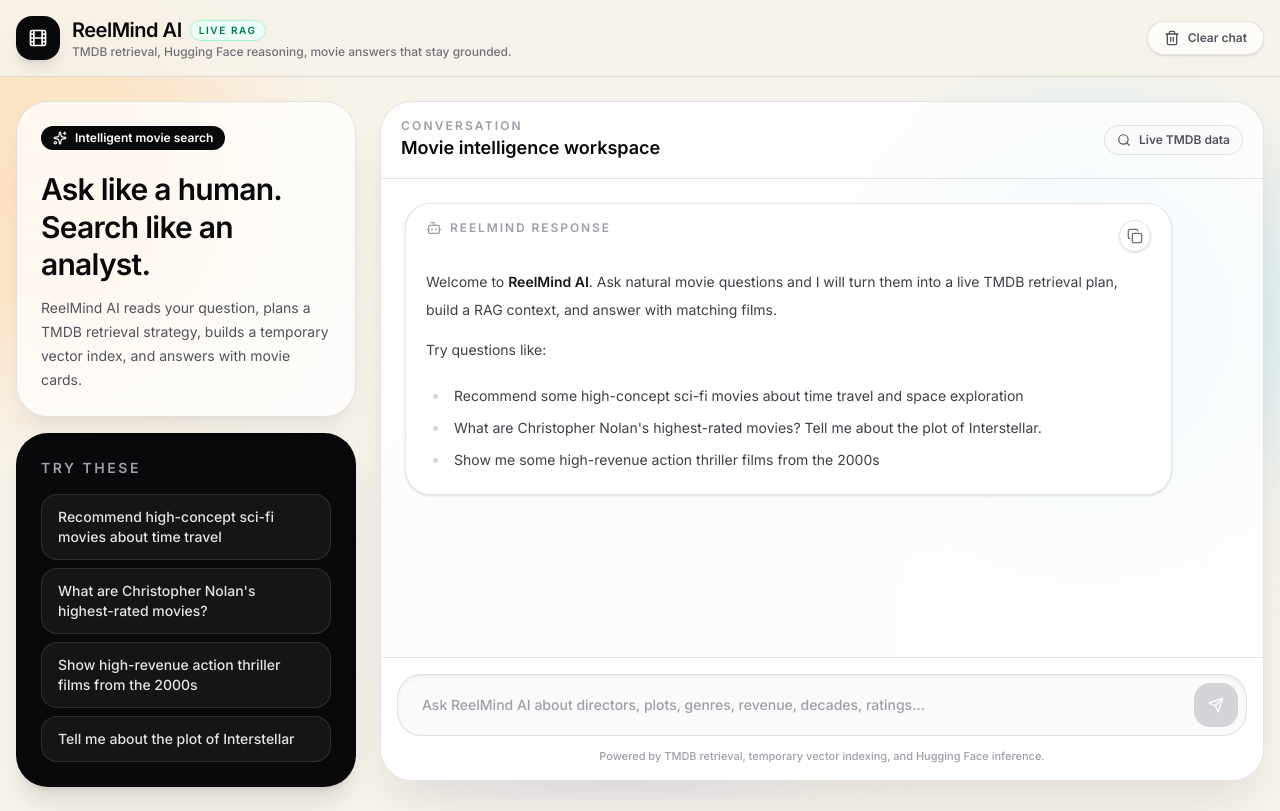
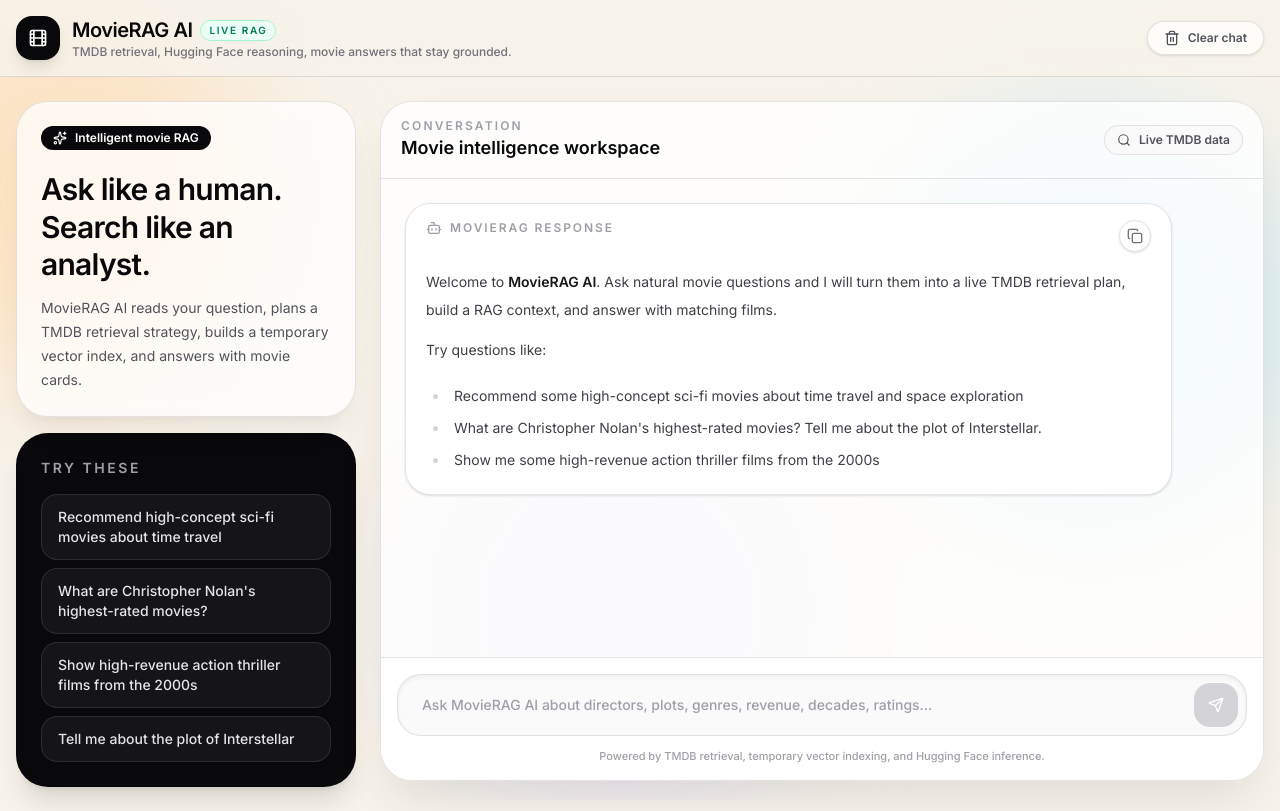
Before and after one commit to zainhaidar16/RAG-powered-conversational-IMDB-movies-recommendation-tool, a React (Vite) app: page / in a window 1280 px wide. Built offline with nearby package versions, Linux system fonts and the light colour scheme.

Commit message:
Rename app from ReelMind AI to MovieRAG AI

```diff
--- a/src/App.tsx
+++ b/src/App.tsx
@@ -31,13 +31,13 @@
   inferredParams?: any;
 };
 
-const APP_NAME = "ReelMind AI";
+const APP_NAME = "MovieRAG AI";
 
 const INITIAL_MESSAGE: Message = {
   id: "welcome",
   role: "assistant",
   content:
-    "Welcome to **ReelMind AI**. Ask natural movie questions and I will turn them into a live TMDB retrieval plan, build a RAG context, and answer with matching films.\n\nTry questions like:\n\n- Recommend some high-concept sci-fi movies about time travel and space exploration\n- What are Christopher Nolan's highest-rated movies? Tell me about the plot of Interstellar.\n- Show me some high-revenue action thriller films from the 2000s",
+    "Welcome to **MovieRAG AI**. Ask natural movie questions and I will turn them into a live TMDB retrieval plan, build a RAG context, and answer with matching films.\n\nTry questions like:\n\n- Recommend some high-concept sci-fi movies about time travel and space exploration\n- What are Christopher Nolan's highest-rated movies? Tell me about the plot of Interstellar.\n- Show me some high-revenue action thriller films from the 2000s",
 };
 
 const SUGGESTIONS = [
@@ -259,11 +259,11 @@
               <section className="rounded-[2rem] border border-zinc-950/10 bg-white/75 p-6 shadow-xl shadow-zinc-950/5 backdrop-blur">
                 <div className="inline-flex items-center gap-2 rounded-full bg-zinc-950 px-3 py-1 text-xs font-semibold text-white">
                   <Sparkles className="h-3.5 w-3.5" />
-                  Intelligent movie search
+                  Intelligent movie RAG
                 </div>
                 <h2 className="mt-5 text-3xl font-semibold leading-tight tracking-tight">Ask like a human. Search like an analyst.</h2>
                 <p className="mt-3 text-sm leading-6 text-zinc-600">
-                  ReelMind AI reads your question, plans a TMDB retrieval strategy, builds a temporary vector index, and answers with movie cards.
+                  MovieRAG AI reads your question, plans a TMDB retrieval strategy, builds a temporary vector index, and answers with movie cards.
                 </p>
               </section>
 
@@ -316,7 +316,7 @@
                             <div className="flex items-start justify-between gap-3">
                               <div className="flex items-center gap-2 text-xs font-bold uppercase tracking-[0.16em] text-zinc-400">
                                 <Bot className="h-4 w-4" />
-                                ReelMind response
+                                MovieRAG response
                               </div>
                               <CopyButton text={msg.content} movies={msg.metadata} />
                             </div>
@@ -454,7 +454,7 @@
                   type="text"
                   value={input}
                   onChange={(event) => setInput(event.target.value)}
-                  placeholder="Ask ReelMind AI about directors, plots, genres, revenue, decades, ratings..."
+                  placeholder="Ask MovieRAG AI about directors, plots, genres, revenue, decades, ratings..."
                   disabled={isLoading}
                   className="min-w-0 flex-1 bg-transparent px-4 py-3 text-sm font-medium text-zinc-950 outline-none placeholder:text-zinc-400"
                 />
```
